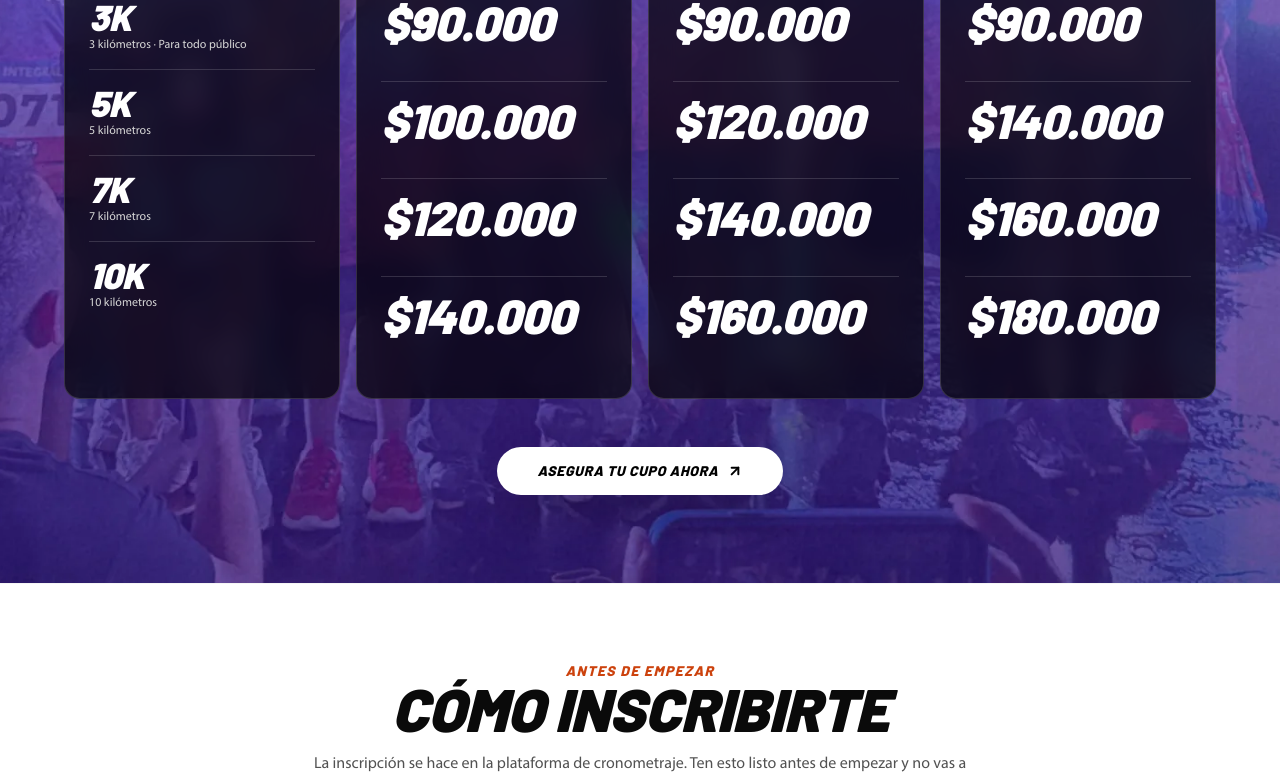
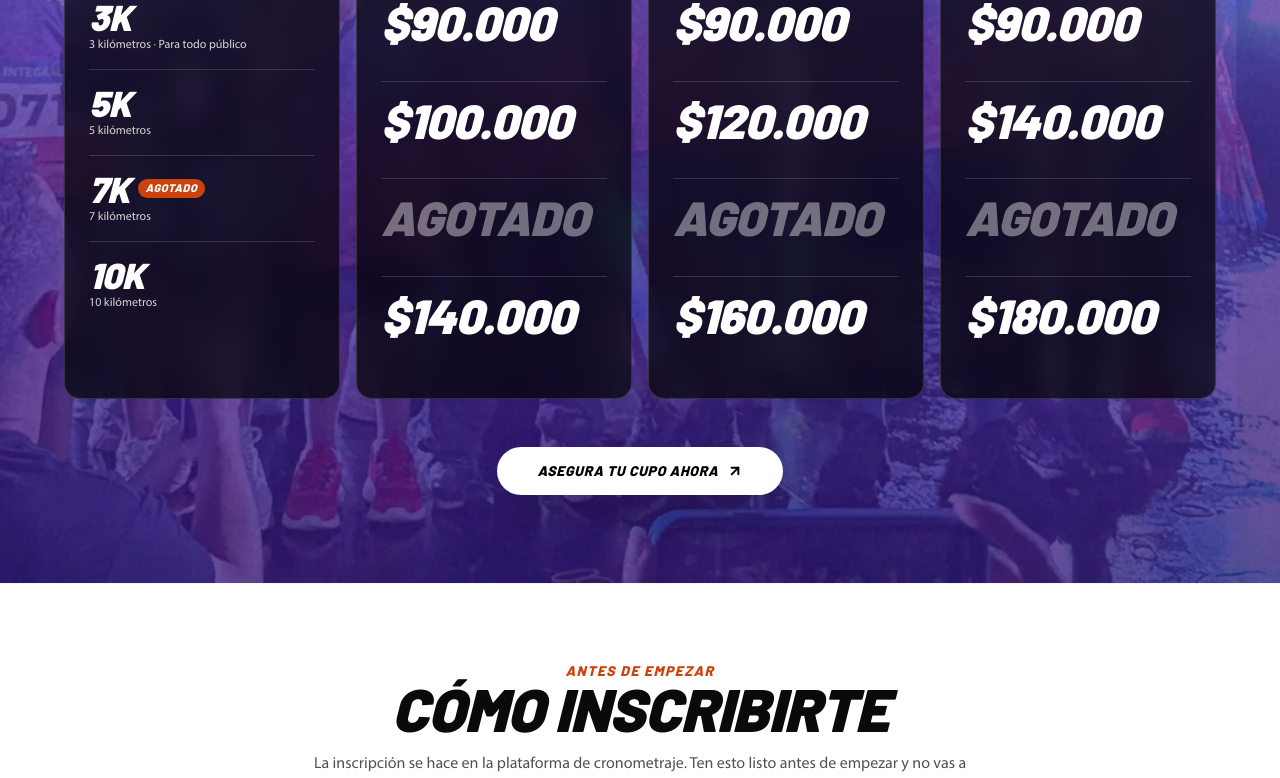
Before and after one commit to fitintegral3-lab/corre-y-liberate-2026, a Next.js app: page / in a window 1280 px wide. Shown: the part 3514-4292 px from the top of the page. Built offline with nearby package versions, Linux system fonts and the light colour scheme; no server answers.

Commit message:
feat: mark the 7K distance as sold out
The 7K stays listed with its schedule, route and awards, but it
cannot be picked in the form or priced: the server rejects it as
sold-out, so a hand-built request cannot register it either.

```diff
--- a/src/app/inscripcion/page.tsx
+++ b/src/app/inscripcion/page.tsx
@@ -31,9 +31,13 @@ export default function InscripcionPage() {
   const config = supabaseConfig();
   if (!config || !receiptsConfig()) notFound();
 
-  // Si no se puede cobrar la distancia mas barata, no se puede cobrar ninguna:
-  // inscripciones cerradas o sin QR para la preventa vigente.
-  const probe = quote(distances[0].id, null);
+  // Si no se puede cobrar la primera distancia con cupo, no se puede cobrar
+  // ninguna: inscripciones cerradas o sin QR para la preventa vigente. Con
+  // todas agotadas las inscripciones estan cerradas aunque la fecha no lo diga.
+  const open = distances.find((distance) => !distance.soldOut);
+  const probe = open
+    ? quote(open.id, null)
+    : ({ ok: false, reason: 'registration-closed' } as const);
   const blocked = probe.ok ? null : probe.reason === 'invalid' ? 'unavailable' : probe.reason;
 
   return (
@@ -70,6 +74,7 @@ export default function InscripcionPage() {
               label: distance.label,
               description: distance.description,
               routeImage: distance.routeImage,
+              soldOut: distance.soldOut,
             }))}
           />
         )}
--- a/src/content/distances.ts
+++ b/src/content/distances.ts
@@ -38,6 +38,7 @@ export const distances = z
       startTime: '6:10 am',
       description: '7 kilómetros',
       routeImage: '/rutas/7k.webp',
+      soldOut: true,
     },
     {
       id: '10k',
--- a/src/content/pricing.ts
+++ b/src/content/pricing.ts
@@ -45,4 +45,5 @@ export const pricingSection = {
   categoriesTitle: 'CATEGORÍAS',
   categoriesHint: 'Precio por persona, en pesos colombianos',
   ctaLabel: 'ASEGURA TU CUPO AHORA',
+  soldOutLabel: 'AGOTADO',
 } as const;
--- a/src/content/registration-form.ts
+++ b/src/content/registration-form.ts
@@ -19,6 +19,7 @@ export const registrationFormCopy = {
     terms: 'Reglamento',
   },
   submit: 'ENVIAR INSCRIPCIÓN',
+  soldOut: 'Cupos agotados',
   success: {
     title: '¡INSCRIPCIÓN RECIBIDA!',
     body: 'Revisamos tu comprobante y te confirmamos por correo. Si algo no cuadra, te escribimos al celular que dejaste.',
@@ -34,6 +35,7 @@ export const terms = {
 /** Mensajes por motivo de rechazo del servidor. Un motivo nuevo sin texto no compila. */
 export const registrationErrors = {
   'registration-closed': 'Las inscripciones están cerradas.',
+  'sold-out': 'Los cupos de esta distancia están agotados. Elige otra.',
   'unknown-code': 'Ese código de descuento no existe. Revísalo o inscríbete sin código.',
   'no-payment-qr': 'Todavía no hay QR de pago para esta preventa. Escríbenos por WhatsApp.',
   'duplicate-cedula':
--- a/src/domain/event/schema.ts
+++ b/src/domain/event/schema.ts
@@ -61,6 +61,12 @@ export const distanceSchema = z.object({
   description: z.string().min(1),
   /** Afiche con el mapa del recorrido, que se abre desde los horarios de salida. */
   routeImage: assetPathSchema,
+  /**
+   * Cupos vendidos: la distancia se sigue mostrando —quien ya pago la corre—,
+   * pero no se puede elegir ni cobrar. Se apaga con `true` en vez de borrarla
+   * del arreglo, porque el id une horarios, premios e inscripciones guardadas.
+   */
+  soldOut: z.boolean().default(false),
 });
 
 // ---------------------------------------------------------------------------
--- a/src/domain/registration/pricing.ts
+++ b/src/domain/registration/pricing.ts
@@ -1,6 +1,6 @@
 import { currentPresalePhase, priceFor } from '@/domain/event/selectors';
 
-import type { DistanceId, PresalePhase } from '@/domain/event/schema';
+import type { Distance, DistanceId, PresalePhase } from '@/domain/event/schema';
 import type { DiscountCode, PaymentQr, PhaseQrs } from '@/domain/registration/payment';
 
 export interface RegistrationPrice {
@@ -16,7 +16,7 @@ export interface RegistrationPrice {
 
 export type PriceResult =
   | { ok: true; price: RegistrationPrice }
-  | { ok: false; reason: 'registration-closed' | 'unknown-code' | 'no-payment-qr' };
+  | { ok: false; reason: 'registration-closed' | 'sold-out' | 'unknown-code' | 'no-payment-qr' };
 
 /**
  * Lo que tiene que pagar una inscripcion y con que QR.
@@ -28,10 +28,14 @@ export type PriceResult =
  *
  * Un codigo que no existe no se ignora: quien lo escribio espera el descuento
  * y pagaria el precio lleno sin enterarse.
+ *
+ * Una distancia agotada no se cobra aunque tenga precio y QR: el formulario la
+ * deshabilita, pero quien arme la peticion a mano tiene que chocar aca.
  */
 export function priceRegistration(input: {
   distanceId: DistanceId;
   code: string | null;
+  distances: readonly Pick<Distance, 'id' | 'soldOut'>[];
   phases: readonly PresalePhase[];
   codes: readonly DiscountCode[];
   qrsByPhase: Readonly<Record<string, PhaseQrs>>;
@@ -39,6 +43,9 @@ export function priceRegistration(input: {
 }): PriceResult {
   const phase = currentPresalePhase(input.phases, input.now);
   if (!phase) return { ok: false, reason: 'registration-closed' };
+
+  const distance = input.distances.find((candidate) => candidate.id === input.distanceId);
+  if (distance?.soldOut) return { ok: false, reason: 'sold-out' };
 
   const qrs = input.qrsByPhase[phase.id]?.[input.distanceId];
   if (!qrs) return { ok: false, reason: 'no-payment-qr' };
--- a/src/features/pricing/PricingSection.tsx
+++ b/src/features/pricing/PricingSection.tsx
@@ -53,8 +53,13 @@ export function PricingSection() {
               <div className="divide-y divide-white/15">
                 {distances.map((distance) => (
                   <div key={distance.id} className="py-4">
-                    <strong className="block font-athletic text-4xl leading-none text-white">
+                    <strong className="flex items-center gap-2 font-athletic text-4xl leading-none text-white">
                       {distance.fullLabel}
+                      {distance.soldOut && (
+                        <span className="rounded-full bg-brand-orange px-2 py-1 font-athletic-bold text-[11px] tracking-wider">
+                          {pricingSection.soldOutLabel}
+                        </span>
+                      )}
                     </strong>
                     <span className="mt-1 block text-xs font-medium text-neutral-300">
                       {distance.description}
@@ -97,9 +102,18 @@ export function PricingSection() {
                       <span className="mb-1 block font-athletic-bold text-sm tracking-wider text-white/70 lg:mb-0 lg:sr-only">
                         {distance.fullLabel}
                       </span>
-                      <span className="block font-athletic text-4xl leading-none text-white sm:text-5xl">
-                        {formatCop(priceFor(phase, distance.id))}
-                      </span>
+                      {/* Agotada se ve en cada fase y no solo en la vigente: un
+                          precio de una fase futura sugiere que va a volver a
+                          haber cupos. */}
+                      {distance.soldOut ? (
+                        <span className="block font-athletic text-4xl leading-none text-white/40 sm:text-5xl">
+                          {pricingSection.soldOutLabel}
+                        </span>
+                      ) : (
+                        <span className="block font-athletic text-4xl leading-none text-white sm:text-5xl">
+                          {formatCop(priceFor(phase, distance.id))}
+                        </span>
+                      )}
                       {/* Iguala la altura de fila con la columna de categorias,
                           que lleva dos lineas por distancia. En movil sobra: ahi
                           el rotulo ya ocupa esa linea. */}
--- a/src/features/registration-form/RegistrationForm.tsx
+++ b/src/features/registration-form/RegistrationForm.tsx
@@ -24,6 +24,7 @@ export interface DistanceOption {
   label: string;
   description: string;
   routeImage: string;
+  soldOut: boolean;
 }
 
 interface Quote {
@@ -230,12 +231,15 @@ export function RegistrationForm({ distances }: RegistrationFormProps) {
                 elegiria esa distancia. */}
             {distances.map((distance) => (
               <div key={distance.id} className="flex flex-col items-center gap-2">
-                <label className={`${choiceClass} w-full flex-1 flex-col py-4`}>
+                <label
+                  className={`${choiceClass} w-full flex-1 flex-col py-4 has-disabled:cursor-not-allowed has-disabled:opacity-50`}
+                >
                   <input
                     type="radio"
                     name="distanceId"
                     value={distance.id}
                     checked={distanceId === distance.id}
+                    disabled={distance.soldOut}
                     onChange={() => chooseDistance(distance.id)}
                     className={styles.radio}
                   />
@@ -243,7 +247,7 @@ export function RegistrationForm({ distances }: RegistrationFormProps) {
                     {distance.label}
                   </span>
                   <span className="mt-1 text-center text-[11px] font-medium text-neutral-500">
-                    {distance.description}
+                    {distance.soldOut ? registrationFormCopy.soldOut : distance.description}
                   </span>
                 </label>
                 <RouteButton label={distance.label} routeImage={distance.routeImage} />
--- a/src/lib/registration/service.ts
+++ b/src/lib/registration/service.ts
@@ -22,6 +22,7 @@ export function quote(
   return priceRegistration({
     distanceId: distance.data,
     code,
+    distances,
     phases: presalePhases,
     codes: discountCodes,
     qrsByPhase: paymentQrsByPhase,
@@ -83,6 +84,7 @@ export async function submitRegistration(
   const priced = priceRegistration({
     distanceId: data.distanceId,
     code: data.referralCode,
+    distances,
     phases: presalePhases,
     codes: discountCodes,
     qrsByPhase: paymentQrsByPhase,
--- a/src/lib/seo/json-ld.ts
+++ b/src/lib/seo/json-ld.ts
@@ -63,7 +63,9 @@ export function buildEventJsonLd(now: Date = new Date()) {
           priceCurrency: 'COP',
           // Schema.org pide URL absoluta y el enlace de inscripcion es una ruta.
           url: new URL(siteConfig.links.registration, siteConfig.url).toString(),
-          availability: 'https://schema.org/InStock',
+          availability: distance.soldOut
+            ? 'https://schema.org/SoldOut'
+            : 'https://schema.org/InStock',
           validFrom: phase.startsOn,
           validThrough: phase.endsOn,
         }))
```
Also changed, not shown: 2 other files (tests, documents, lock files or other folders).
